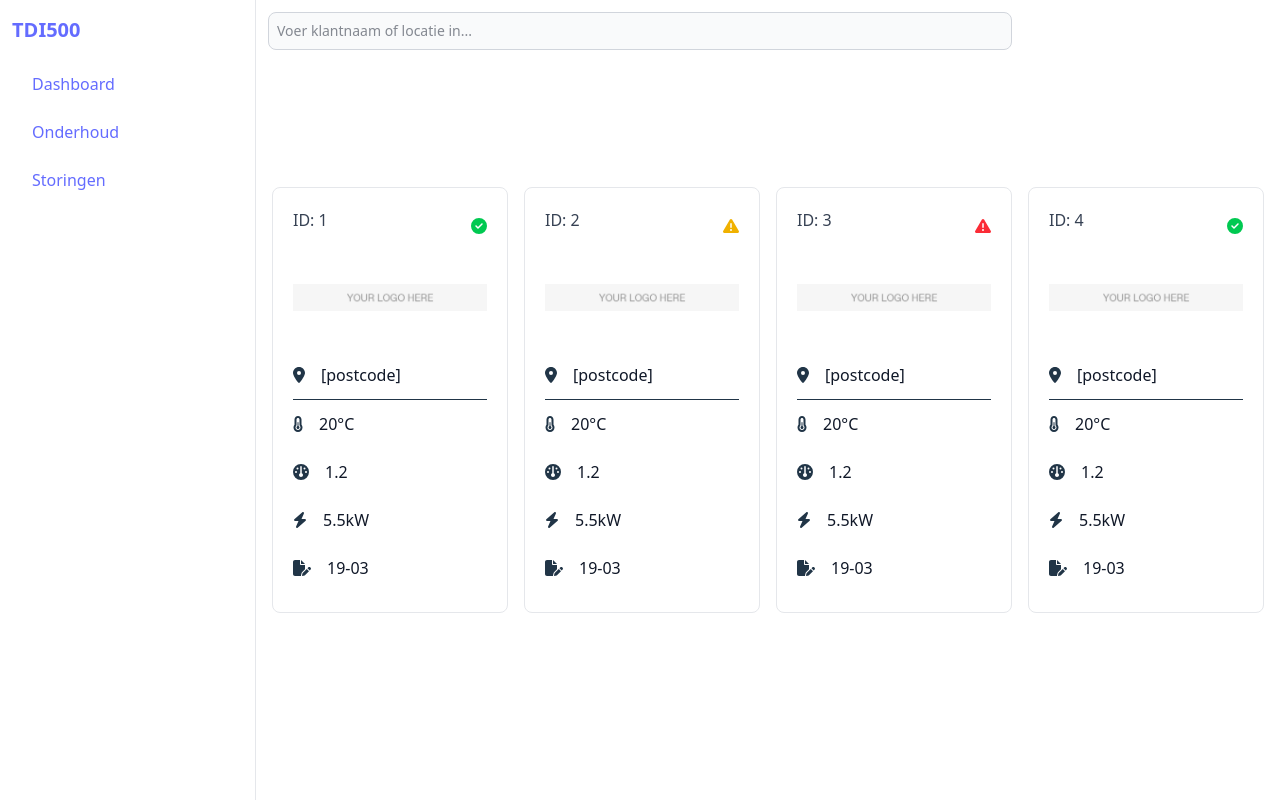
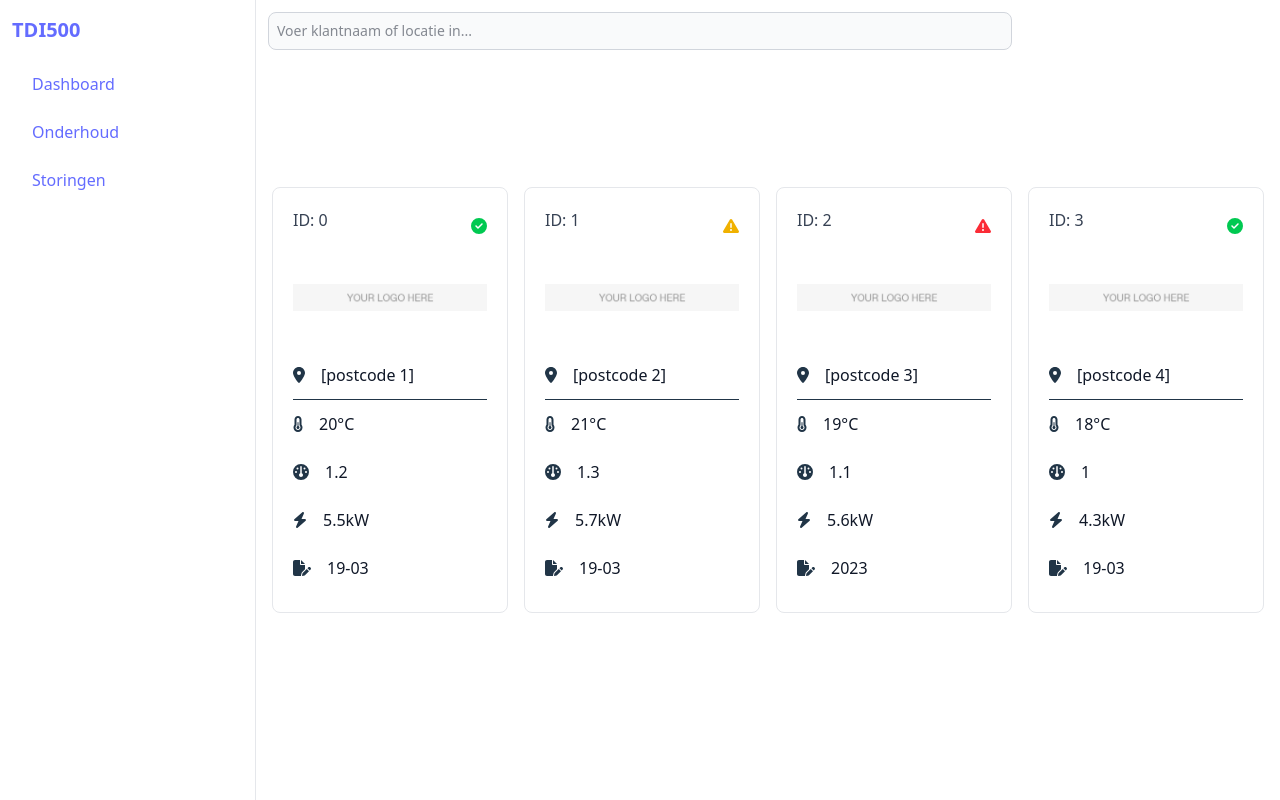
Before and after one commit to CurleyDS/Installateursportaal, a React (Vite) app: page / in a window 1280 px wide. Built offline with nearby package versions, Linux system fonts and the light colour scheme.

Commit message:
Added dummydata in json, moved searchbar, added filters

```diff
--- /dev/null
+++ b/public/data.json
@@ -0,0 +1,58 @@
+{
+    "heatpumps": [
+        {
+            "id": 0,
+            "wijk_id": 1,
+            "eigenaar": "Intergas",
+            "postcode": "postcode 1",
+            "huidigeTemperatuur": 20,
+            "Druk": 1.2,
+            "Vermogen": 5.5,
+            "laatsteDataUpdate": "19-03",
+            "status": "active"
+        },
+        {
+            "id": 1,
+            "wijk_id": 1,
+            "eigenaar": "Remeha",
+            "postcode": "postcode 2",
+            "huidigeTemperatuur": 21,
+            "Druk": 1.3,
+            "Vermogen": 5.7,
+            "laatsteDataUpdate": "19-03",
+            "status": "onderhoud"
+        },
+        {
+            "id": 2,
+            "wijk_id": 1,
+            "eigenaar": "Bosch",
+            "postcode": "postcode 3",
+            "huidigeTemperatuur": 19,
+            "Druk": 1.1,
+            "Vermogen": 5.6,
+            "laatsteDataUpdate": "2023",
+            "status": "storing"
+        },
+        {
+            "id": 3,
+            "wijk_id": 1,
+            "eigenaar": "Vaillant",
+            "postcode": "postcode 4",
+            "huidigeTemperatuur": 18,
+            "Druk": 1.0,
+            "Vermogen": 4.3,
+            "laatsteDataUpdate": "19-03",
+            "status": "active"
+        }
+    ],
+    "template": [
+        {
+            "id": 0,
+            "text": ""
+        },
+        {
+            "id": 1,
+            "text": ""
+        }
+    ]
+}
--- a/src/pages/Home.jsx
+++ b/src/pages/Home.jsx
@@ -4,21 +4,68 @@ import { FontAwesomeIcon } from '@fortawesome/react-fontawesome';
 import { faCircleCheck, faTriangleExclamation, faLocationDot, faTemperatureHalf, faGauge, faBolt, faFilePen } from '@fortawesome/free-solid-svg-icons';
 
 function Home() {
+    const [loading, setLoading] = useState(false);
+    const [error, setError] = useState(null);
+
     const [pompen, setPompen] = useState([]);
 
     useEffect(() => {
         const fetchPompen = async () => {
-            const heatPumpsData = [
-                { id: 1, wijk_id: 1, eigenaar: 'Intergas', postcode: 'postcode 1', huidigeTemperatuur: '20', Druk: '1.2', Vermogen: '5.5kW', laatsteDataUpdate: '19-03', status: 'active' },
-                { id: 2, wijk_id: 1, eigenaar: 'Remeha', postcode: 'postcode 2', huidigeTemperatuur: '21', Druk: '1.3', Vermogen: '5.7kW', laatsteDataUpdate: '19-03', status: 'onderhoud' },
-                { id: 3, wijk_id: 1, eigenaar: 'Bosch', postcode: 'postcode 3', huidigeTemperatuur: '19', Druk: '1.1', Vermogen: '5.6kW', laatsteDataUpdate: '2023', status: 'storing' },
-                { id: 4, wijk_id: 1, eigenaar: 'Vaillant', postcode: 'postcode 4', huidigeTemperatuur: '18', Druk: '1.0', Vermogen: '4.3kW', laatsteDataUpdate: '19-03', status: 'active' },
-            ];
-            setPompen(heatPumpsData);
+            fetch('/data.json')
+            .then((response) => {
+                if (!response.ok) {
+                    throw new Error('Network response was not ok');
+                }
+                return response.json();
+            })
+            .then((data) => {
+                setPompen(data.heatpumps);
+                setLoading(true);
+            })
+            .catch((error) => {
+                setError(error);
+                setLoading(true);
+            });
         }
 
         fetchPompen();
     }, []);
+
+    const toggleFilter = () => {
+        let sidebarFilter = document.getElementById('sidebarFilter');
+        if (sidebarFilter.classList.contains('hidden')) {
+            sidebarFilter.classList.remove('hidden');
+        } else {
+            sidebarFilter.classList.add('hidden');
+        }
+    }
+
+    const toggleFabrikantDropdown = () => {
+        let dropdownFabrikantFilter = document.getElementById('dropdownFabrikantFilter');
+        if (dropdownFabrikantFilter.classList.contains('hidden')) {
+            dropdownFabrikantFilter.classList.remove('hidden');
+        } else {
+            dropdownFabrikantFilter.classList.add('hidden');
+        }
+    }
+
+    const toggleBedrijfDropdown = () => {
+        let dropdownBedrijfFilter = document.getElementById('dropdownBedrijfFilter');
+        if (dropdownBedrijfFilter.classList.contains('hidden')) {
+            dropdownBedrijfFilter.classList.remove('hidden');
+        } else {
+            dropdownBedrijfFilter.classList.add('hidden');
+        }
+    }
+
+    const toggleMerkDropdown = () => {
+        let dropdownMerkFilter = document.getElementById('dropdownMerkFilter');
+        if (dropdownMerkFilter.classList.contains('hidden')) {
+            dropdownMerkFilter.classList.remove('hidden');
+        } else {
+            dropdownMerkFilter.classList.add('hidden');
+        }
+    }
 
     const pompStatus = (status) => {
         if (status == 'active') {
@@ -39,9 +86,71 @@ function Home() {
         }
     }
 
-    // const pompList = ;
+    return (
+        <>
+            <nav className="fixed top-0 left-64 z-40 w-screen bg-white">
+                <div className='flex items-center justify-between w-full'>
+                    <div className="w-3/5 p-3">
+                        <input type="text" className="w-full p-2 text-sm text-gray-900 border border-gray-300 rounded-lg bg-gray-50 focus:ring-blue-500 focus:border-blue-500" placeholder="Voer klantnaam of locatie in..." />
+                    </div>
+                    <div className='w-1/5 p-3'>
+                        <span className='p-2' onClick={toggleFilter}>Filter</span>
+                    </div>
+                </div>
+            </nav>
+            <aside id='sidebarFilter' className="fixed top-0 right-0 z-50 w-64 h-screen bg-white border-r border-gray-200 hidden">
+                <div className="h-full overflow-y-auto">
+                    <div className="p-3 mt-2">
+                        <span className='p-2' onClick={toggleFilter}>Sluiten</span>
+                    </div>
+                    <div className="p-3">
+                        <ul className="p-2">
+                            <li>
+                                <span className="rounded-lg ml-3" onClick={toggleFabrikantDropdown}>Fabrikant</span>
 
-    return (
+                                <div id="dropdownFabrikantFilter" className="z-10 hidden bg-white divide-y divide-gray-100 rounded-lg w-44 dark:bg-gray-700">
+                                    <ul className="py-2 text-sm text-gray-700 dark:text-gray-200">
+                                        <li>
+                                            <span className="block px-4 py-2 hover:bg-gray-100 dark:hover:bg-gray-600 dark:hover:text-white">Fabrikant Filter</span>
+                                        </li>
+                                    </ul>
+                                </div>
+                            </li>
+                            <li>
+                                <span className="rounded-lg ml-3" onClick={toggleBedrijfDropdown}>Bedrijf</span>
+
+                                <div id="dropdownBedrijfFilter" className="z-10 hidden bg-white divide-y divide-gray-100 rounded-lg w-44 dark:bg-gray-700">
+                                    <ul className="py-2 text-sm text-gray-700 dark:text-gray-200">
+                                        <li>
+                                            <span className="block px-4 py-2 hover:bg-gray-100 dark:hover:bg-gray-600 dark:hover:text-white">Intergas</span>
+                                        </li>
+                                        <li>
+                                            <span className="block px-4 py-2 hover:bg-gray-100 dark:hover:bg-gray-600 dark:hover:text-white">Remeha</span>
+                                        </li>
+                                        <li>
+                                            <span className="block px-4 py-2 hover:bg-gray-100 dark:hover:bg-gray-600 dark:hover:text-white">Bosch</span>
+                                        </li>
+                                        <li>
+                                            <span className="block px-4 py-2 hover:bg-gray-100 dark:hover:bg-gray-600 dark:hover:text-white">Vaillant</span>
+                                        </li>
+                                    </ul>
+                                </div>
+                            </li>
+                            <li>
+                                <span className="rounded-lg ml-3" onClick={toggleMerkDropdown}>Merk/Type</span>
+
+                                <div id="dropdownMerkFilter" className="z-10 hidden bg-white divide-y divide-gray-100 rounded-lg w-44 dark:bg-gray-700">
+                                    <ul className="py-2 text-sm text-gray-700 dark:text-gray-200">
+                                        <li>
+                                            <span className="block px-4 py-2 hover:bg-gray-100 dark:hover:bg-gray-600 dark:hover:text-white">Merk</span>
+                                        </li>
+                                    </ul>
+                                </div>
+                            </li>
+                        </ul>
+                    </div>
+                </div>
+            </aside>
             <div className="ml-64 p-4">
                 <div className="grid grid-cols-4 gap-4">
                     {pompen.map(pomp => (
@@ -59,7 +168,7 @@ function Home() {
                                         <div className="flex items-center">
                                             <FontAwesomeIcon icon={faLocationDot} />
                                             <p className="flex-1 ml-4 font-normal text-gray-900">
-                                            [postcode]
+                                                [{pomp.postcode}]
                                             </p>
                                         </div>
                                     </li>
@@ -68,7 +177,7 @@ function Home() {
                                         <div className="flex items-center">
                                             <FontAwesomeIcon icon={faTemperatureHalf} />
                                             <p className="flex-1 ml-4 font-normal text-gray-900">
-                                            20°C
+                                                {pomp.huidigeTemperatuur}°C
                                             </p>
                                         </div>
                                     </li>
@@ -76,7 +185,7 @@ function Home() {
                                         <div className="flex items-center">
                                             <FontAwesomeIcon icon={faGauge} />
                                             <p className="flex-1 ml-4 font-normal text-gray-900">
-                                            1.2
+                                                {pomp.Druk}
                                             </p>
                                         </div>
                                     </li>
@@ -84,7 +193,7 @@ function Home() {
                                         <div className="flex items-center">
                                             <FontAwesomeIcon icon={faBolt} />
                                             <p className="flex-1 ml-4 font-normal text-gray-900">
-                                            5.5kW
+                                                {pomp.Vermogen}kW
                                             </p>
                                         </div>
                                     </li>
@@ -92,7 +201,7 @@ function Home() {
                                         <div className="flex items-center">
                                             <FontAwesomeIcon icon={faFilePen} />
                                             <p className="flex-1 ml-4 font-normal text-gray-900">
-                                            19-03
+                                                {pomp.laatsteDataUpdate}
                                             </p>
                                         </div>
                                     </li>
@@ -102,6 +211,7 @@ function Home() {
                     ))}
                 </div>
             </div>
+        </>
     )
 }
 
--- a/src/routes.jsx
+++ b/src/routes.jsx
@@ -1,5 +1,5 @@
 import { BrowserRouter as Router, Routes, Route } from 'react-router-dom';
-import { Sidebar, Navbar } from './components/NavComponent';
+import { Sidebar } from './components/NavComponent';
 import District from './pages/District';
 import Home from './pages/Home';
 
@@ -8,8 +8,8 @@ const AppRoutes = () => (
         <Sidebar />
 
         <Routes>
-            <Route path="/wijken" element={<><Navbar /><District /></>} />
-            <Route path="/" element={<><Navbar /><Home /></>} />
+            <Route path="/wijken" element={<District />} />
+            <Route path="/" element={<Home />} />
         </Routes>
 
     </Router>
```
Also changed, not shown: src/components/NavComponent.jsx (+1 -11 lines), src/pages/District.jsx (+7 -0 lines). Lines whose indentation alone changed are shown as unchanged.
